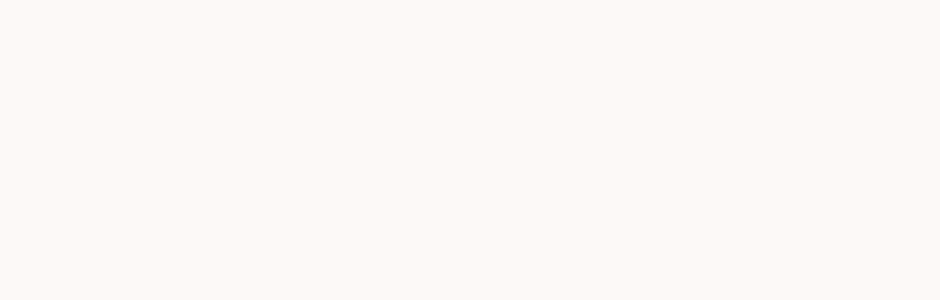
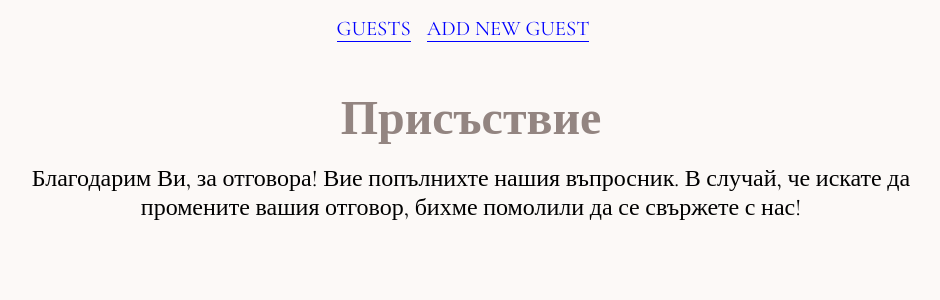
Before and after one commit to nkumanov/ani-fe, a React (Vite) app: page /admin/new-guests in a window 1280 px wide. Before the commit this address had no page. Shown: the top 300 px of the page, without its empty margins (169-1109 px from the left). Built offline with nearby package versions, Linux system fonts and the light colour scheme; sample sign-in values are in the browser's storage.

Commit message:
additional functionality

```diff
--- a/src/App.tsx
+++ b/src/App.tsx
@@ -3,13 +3,19 @@ import { Route, Routes } from "react-router-dom";
 import Login from "./components/Login/Login";
 import Home from "./components/Home/Home";
 import Guests from "./components/Guests/Guests";
-
+import withIsAdmin from "./guards/IsAdmin";
+import Attendance from "./components/Attendance/Attendance";
+import Admin from "./components/Admin/Admin";
+const ProtectedGuests = withIsAdmin(Admin);
 function App() {
   return (
     <Routes>
       <Route path="/" element={<Home />} />
       <Route path="/login" element={<Login />} />
-      <Route path="/guests" element={<Guests />} />
+      <Route path="/admin" element={<ProtectedGuests />}>
+        <Route path="guests" element={<Guests />} />
+        <Route path="new-guests" element={<Attendance />} />
+      </Route>
     </Routes>
   );
 }
--- /dev/null
+++ b/src/components/Admin/Admin.module.scss
@@ -0,0 +1,22 @@
+.header {
+  display: flex;
+  flex-direction: row;
+  justify-content: center;
+  margin-top: 1rem;
+  ul {
+    display: flex;
+    flex-direction: row;
+    justify-content: center;
+    li {
+      list-style-type: none;
+      margin-right: 1rem;
+      border-bottom: 1px solid blue;
+      a {
+        text-decoration: none;
+        color: blue;
+        font-size: 1.3rem;
+        text-transform: uppercase;
+      }
+    }
+  }
+}
--- /dev/null
+++ b/src/components/Admin/Admin.tsx
@@ -0,0 +1,23 @@
+import { Link, Outlet } from "react-router-dom";
+import styles from "./Admin.module.scss";
+function Admin() {
+  return (
+    <section>
+      <header className={styles.header}>
+        <ul>
+          <li>
+            <Link to="/admin/guests">Guests</Link>
+          </li>
+          <li>
+            <Link to="/admin/new-guests">Add new guest</Link>
+          </li>
+        </ul>
+      </header>
+      <div>
+        <Outlet></Outlet>
+      </div>
+    </section>
+  );
+}
+
+export default Admin;
--- a/src/components/Attendance/Attendance.tsx
+++ b/src/components/Attendance/Attendance.tsx
@@ -3,6 +3,7 @@ import { SubmitHandler, useFieldArray, useForm } from "react-hook-form";
 import styles from "./Attendance.module.scss";
 import { useAddNewGuestMutation } from "../../store/api/guests.api";
 import { FormValues, Attend } from "../../shared/guest.model";
+import { useLocation, useNavigate } from "react-router-dom";
 
 function Attendance() {
   const {
@@ -21,12 +22,14 @@ function Attendance() {
       guests: [{ name: "", meal: null, alergy: "" }],
     },
   });
-  const [addNewGuest] = useAddNewGuestMutation();
+  const [addNewGuest, { isSuccess }] = useAddNewGuestMutation();
   const { append, remove, fields } = useFieldArray({
     name: "guests",
     control,
   });
-
+  const location = useLocation();
+  const navigate = useNavigate();
+  const isAdminPath = location.pathname.includes("admin") ? "admin" : "";
   const guestCountWatch = parseInt(watch("guestCount") || "1");
   const attend = watch("attend");
   const onSubmitHandler: SubmitHandler<FormValues> = async (data) => {
@@ -36,7 +39,10 @@ function Attendance() {
         name: data.notComingAttendee,
       };
       try {
-        await addNewGuest(formDataToSend).unwrap();
+        await addNewGuest({
+          userData: formDataToSend,
+          location: isAdminPath,
+        }).unwrap();
       } catch (error) {
         console.log(error);
       }
@@ -46,13 +52,21 @@ function Attendance() {
         guests: data.guests,
       };
       try {
-        await addNewGuest(formDataToSend).unwrap();
+        await addNewGuest({
+          userData: formDataToSend,
+          location: isAdminPath,
+        }).unwrap();
       } catch (error) {
         console.log(error);
       }
     }
   };
   const [firstRender, setFirstRender] = useState(true);
+  useEffect(() => {
+    if (isAdminPath === "admin" && isSuccess) {
+      navigate("/admin/guests");
+    }
+  }, [isSuccess, isAdminPath]);
   useEffect(() => {
     if (firstRender) {
       setFirstRender(false);
@@ -61,7 +75,7 @@ function Attendance() {
 
       if (guestCountWatch > currentGuests) {
         for (let i = currentGuests; i < guestCountWatch; i++) {
-          append({ name: "", meal: null, alergy: "" });
+          append({ name: "", meal: null, alergy: "" }, { shouldFocus: false });
         }
       } else if (guestCountWatch < currentGuests) {
         // Remove extra guests
--- a/src/components/Guests/Guests.tsx
+++ b/src/components/Guests/Guests.tsx
@@ -12,7 +12,9 @@ enum Meal {
   vegie = "Вегетарианско",
 }
 function Guests() {
-  const { data, isLoading, error } = useGetAllGuestsQuery();
+  const { data, isLoading, error } = useGetAllGuestsQuery(undefined, {
+    refetchOnMountOrArgChange: true,
+  });
   const [filter, setFilter] = useState<"all" | Attend>("all");
   if (isLoading) return <p>Loading...</p>;
   const showGuests = (filter: "all" | Attend) => {
--- a/src/components/Login/Login.tsx
+++ b/src/components/Login/Login.tsx
@@ -1,4 +1,4 @@
-import React from "react";
+import React, { useEffect } from "react";
 import { SubmitHandler, useForm } from "react-hook-form";
 import styles from "./Login.module.scss";
 
@@ -14,13 +14,19 @@ function Login() {
   const [loginUser, { isLoading, error }] = useLoginUserMutation();
   const dispatch = useDispatch();
   const navigate = useNavigate();
+  useEffect(() => {
+    const isAdmin = localStorage.getItem("admin");
+    if (isAdmin) {
+      navigate("/admin/guests");
+    }
+  }, [navigate]);
   const { register, handleSubmit } = useForm<User>();
   const onSubmit: SubmitHandler<User> = async (data) => {
     try {
       const response = await loginUser(data).unwrap();
       dispatch(setCredentials(response));
       if (response) {
-        navigate("/guests");
+        navigate("/admin/guests");
       }
     } catch (error) {
       console.log(error);
--- /dev/null
+++ b/src/guards/IsAdmin.tsx
@@ -0,0 +1,13 @@
+import { Navigate } from "react-router-dom";
+import Guests from "../components/Guests/Guests";
+
+const withIsAdmin = (WrappedComponent) => {
+  return (props) => {
+    if (!localStorage.getItem("admin")) {
+      return <Navigate to="/login"></Navigate>;
+    }
+    return <WrappedComponent></WrappedComponent>;
+  };
+};
+
+export default withIsAdmin;
--- a/src/store/api/api.ts
+++ b/src/store/api/api.ts
@@ -3,7 +3,8 @@ import { createApi, fetchBaseQuery } from "@reduxjs/toolkit/query/react";
 export const baseApi = createApi({
   reducerPath: "api",
   baseQuery: fetchBaseQuery({
-    baseUrl: "https://wedding-be-ny2a.onrender.com",
+    baseUrl: "http://localhost:3000",
+    // baseUrl: "https://wedding-be-ny2a.onrender.com",
   }),
   endpoints: () => ({}),
 });
--- a/src/store/api/auth.api.ts
+++ b/src/store/api/auth.api.ts
@@ -1,9 +1,13 @@
 import { baseApi } from "./api";
-
+interface ILoginDto {
+  data: {
+    token: string;
+  };
+}
 export const authApi = baseApi.injectEndpoints({
   endpoints: (builder) => ({
     loginUser: builder.mutation<
-      { user: any },
+      ILoginDto,
       { username: string; password: string }
     >({
       query: (credentials) => ({
@@ -14,6 +18,14 @@ export const authApi = baseApi.injectEndpoints({
           requestName: "Login request",
         },
       }),
+      onQueryStarted: async (arg, { queryFulfilled }) => {
+        try {
+          const { data } = await queryFulfilled;
+          if (data) {
+            localStorage.setItem("admin", data.data.token);
+          }
+        } catch (error) {}
+      },
     }),
   }),
   overrideExisting: false,
--- a/src/store/api/guests.api.ts
+++ b/src/store/api/guests.api.ts
@@ -19,12 +19,15 @@ export const guestApi = baseApi.injectEndpoints({
     }),
     addNewGuest: builder.mutation<
       { user: any },
-      { attend: Attend; name?: string; guests?: Attendee[] }
+      {
+        userData: { attend: Attend; name?: string; guests?: Attendee[] };
+        location: string;
+      }
     >({
-      query: (queryData) => ({
+      query: ({ userData, location }) => ({
         url: "guests",
         method: "POST",
-        body: queryData,
+        body: userData,
         meta: {
           requestName: "Add new guest",
         },
@@ -32,7 +35,9 @@ export const guestApi = baseApi.injectEndpoints({
       async onQueryStarted(arg, { queryFulfilled, dispatch }) {
         try {
           const { data } = await queryFulfilled;
-          localStorage.setItem("userAnswer", "true");
+          if (arg.location !== "admin") {
+            localStorage.setItem("userAnswer", "true");
+          }
         } catch (error) {}
       },
     }),
```
